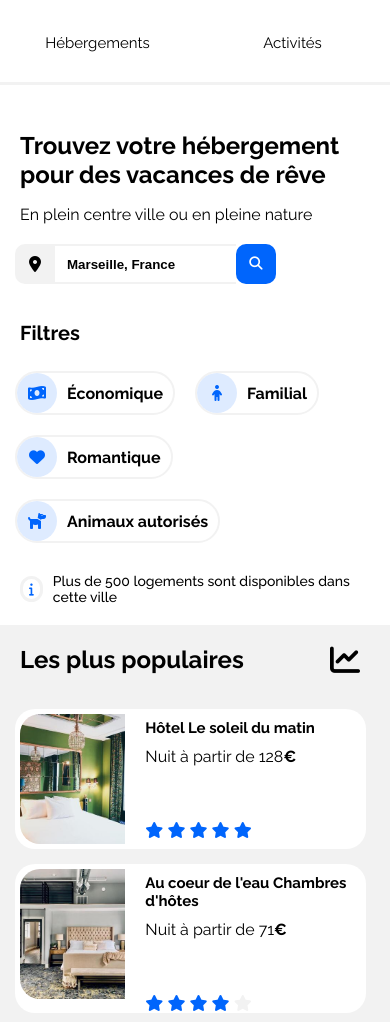
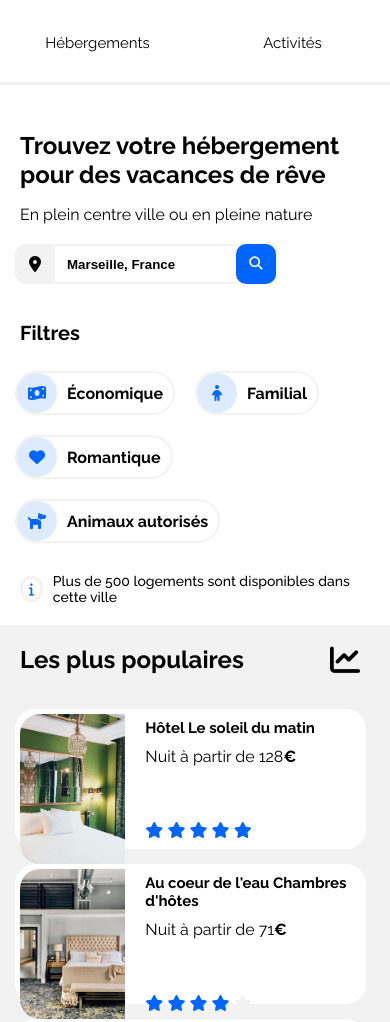
Before and after one commit to Jenny-Joyce/JennyPothin_2_01062021, a plain HTML site: page index.html in a window 390 px wide. Shown: the part 63-1085 px from the top of the page. Drawn offline with Linux system fonts and the light colour scheme.

Commit message:
modification img populaire

```diff
--- a/css/1024.css
+++ b/css/1024.css
@@ -163,14 +163,14 @@
     }
     .popular_location {
         width: 90%;
-        height: auto;
+        height: 140px;
         margin: 15px;
         border-radius: 20px;
 
     }
     .popular_location img {
         width: 30%;
-        height: 130px;
+        height: 150px;
         margin-left: 5px;
 
     }
@@ -261,7 +261,7 @@
         margin: 10px;
     }
     .info_popular {
-        margin-left: 5px;
+        margin-left: 0px;
     }
     .stars {
         margin: 70px 0px 0px;
```
